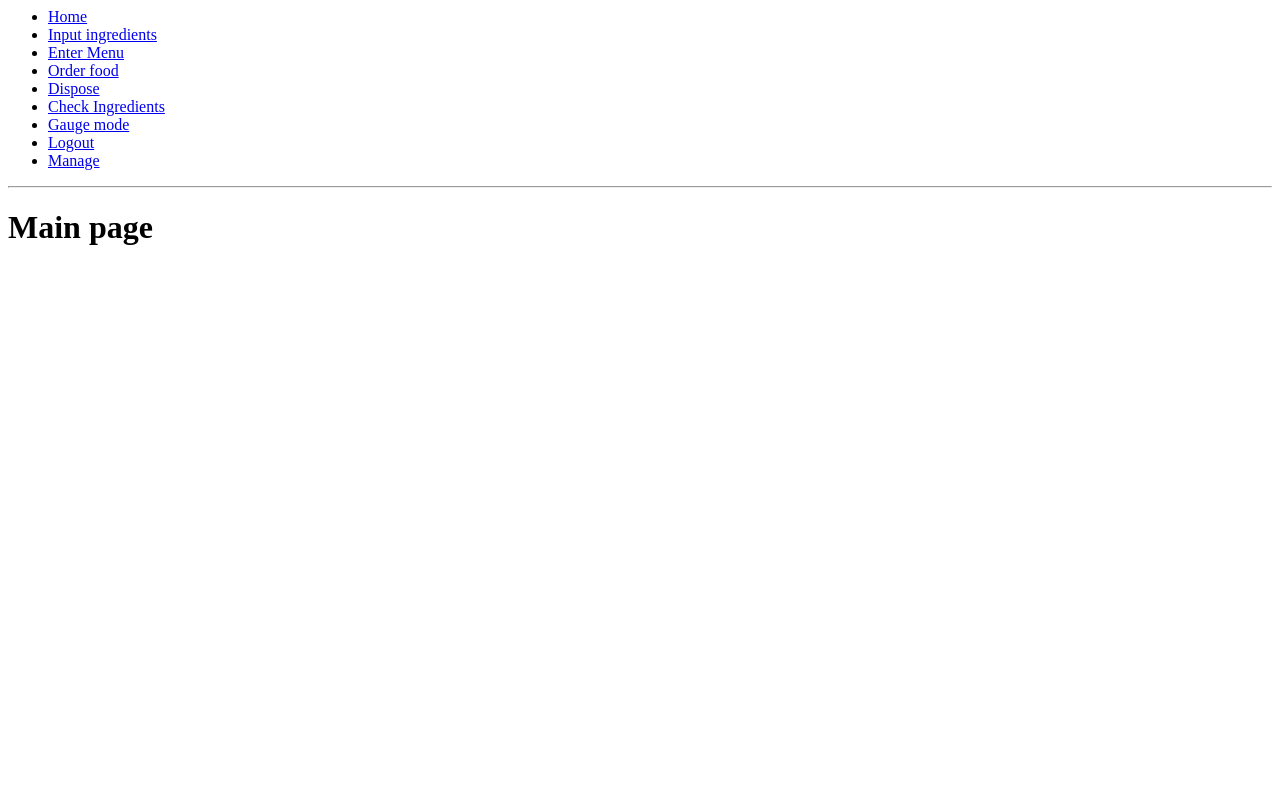
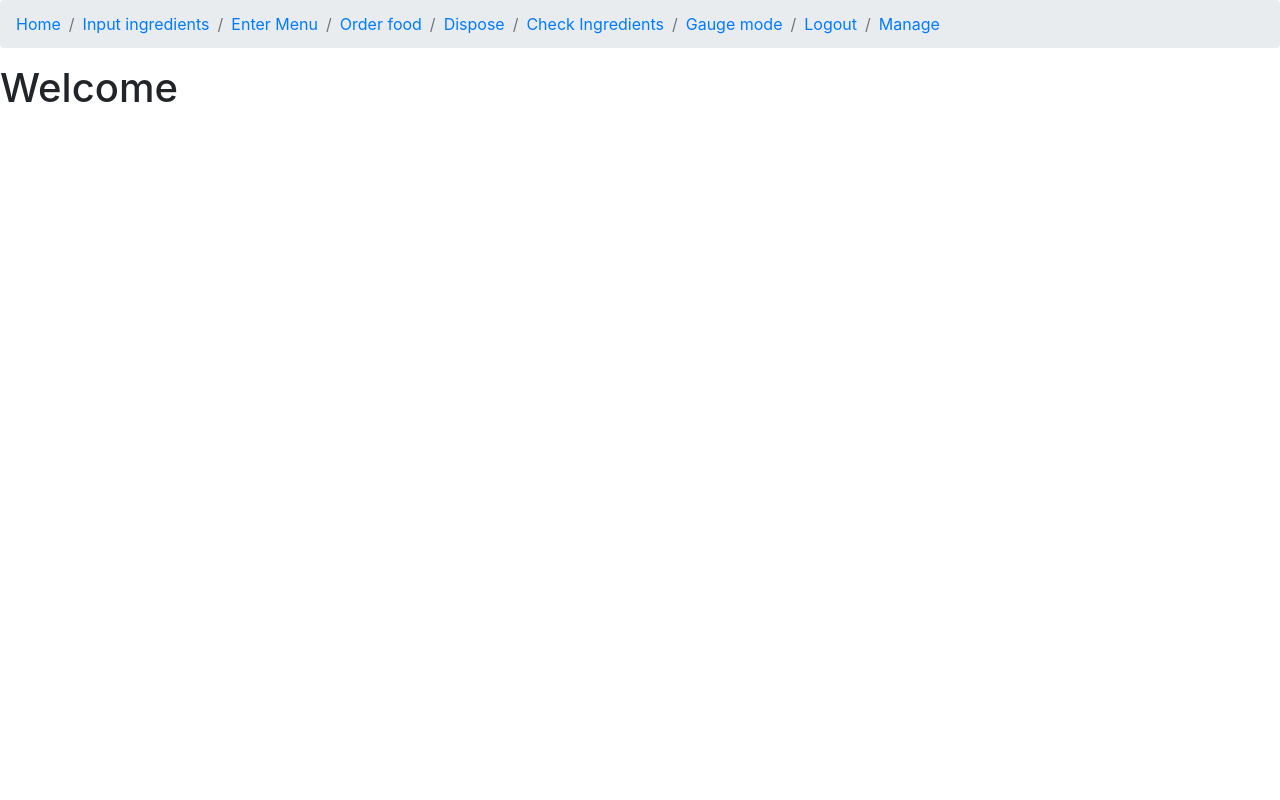
Before and after one commit to jerrylee17/CMPE131G9_Inventory, a Flask app: page /main in a window 1280 px wide. Run offline with Flask 2, Linux system fonts and the light colour scheme; parts of the project's set-up code (start-up, migrations or seed data) failed here and were passed over; some libraries are stand-ins or nearby versions.

Commit message:
CSS Features

```diff
--- /dev/null
+++ b/app/static/styles/main.css
@@ -0,0 +1,9 @@
+body {
+    background-image: url("Main.jpg");
+    width: 100%;
+    height:100%;
+    background-size: cover;
+    background-position: center center;
+    background-repeat: no-repeat;
+    background: rgba(255, 255, 255, 0.3);
+}
--- a/app/templates/login.html
+++ b/app/templates/login.html
@@ -1,6 +1,8 @@
 <div id = "loginpage">
 	<head>
 		<link rel="stylesheet" type= "text/css" href= "{{ url_for('static',filename='styles/login.css') }}"></link>
+    	<link rel="stylesheet" href="https://stackpath.bootstrapcdn.com/bootstrap/4.3.1/css/bootstrap.min.css" integrity="sha384-ggOyR0iXCbMQv3Xipma34MD+dH/1fQ784/j6cY/iJTQUOhcWr7x9JvoRxT2MZw1T" crossorigin="anonymous">
+    	<script src="https://stackpath.bootstrapcdn.com/bootstrap/4.3.1/js/bootstrap.min.js" integrity="sha384-JjSmVgyd0p3pXB1rRibZUAYoIIy6OrQ6VrjIEaFf/nJGzIxFDsf4x0xIM+B07jRM" crossorigin="anonymous"></script>
 	</head>
 
 	<h1>
--- a/app/templates/main.html
+++ b/app/templates/main.html
@@ -1,6 +1,7 @@
 {% extends "nav.html" %}
 
 {% block content %}
-    <h1>Main page</h1>
+
+    <h1>Welcome</h1>
 
 {% endblock %}
--- a/app/templates/nav.html
+++ b/app/templates/nav.html
@@ -1,21 +1,28 @@
 <html>
     <head>
-
+        <link rel="stylesheet" type= "text/css" href= "{{ url_for('static',filename='styles/main.css') }}"></link>
+        <link rel="stylesheet" href="https://stackpath.bootstrapcdn.com/bootstrap/4.3.1/css/bootstrap.min.css" integrity="sha384-ggOyR0iXCbMQv3Xipma34MD+dH/1fQ784/j6cY/iJTQUOhcWr7x9JvoRxT2MZw1T" crossorigin="anonymous">
+        <script src="https://stackpath.bootstrapcdn.com/bootstrap/4.3.1/js/bootstrap.min.js" integrity="sha384-JjSmVgyd0p3pXB1rRibZUAYoIIy6OrQ6VrjIEaFf/nJGzIxFDsf4x0xIM+B07jRM" crossorigin="anonymous"></script>
     </head>
+    <head1 class = "card-transparent">
+        <div class="card-block special-card" style="background-color: rgba(245, 245, 245, 0.4); ">
+        <link rel="stylesheet" type= "text/css" href= "{{ url_for('static',filename='styles/main.css') }}"></link>
+        </div>
+    </head1>
     <body>
-            <ul>
-                <li><a href="/">Home</a></li>
-                <li><a href="/delivered">Input ingredients</a></li>
-                <li><a href="/makemenu">Enter Menu</a></li>
-                <li><a href="/order">Order food</a></li>
-                <li><a href="/dispose">Dispose</a></li>
-                <li><a href="/stock">Check Ingredients</a></li>
-                <li><a href="/gauge">Gauge mode</a></li>
-                <li><a href="/logout">Logout</a></li>
-                <li><a href="/manage">Manage</a></li>
+        <nav aria-label="breadcrumb">
+            <ol class = "breadcrumb">
+                <li class="breadcrumb-item"><a href="/">Home</a></li>
+                <li class="breadcrumb-item"><a href="/delivered">Input ingredients</a></li>
+                <li class="breadcrumb-item"><a href="/makemenu">Enter Menu</a></li>
+                <li class="breadcrumb-item"><a href="/order">Order food</a></li>
+                <li class="breadcrumb-item"><a href="/dispose">Dispose</a></li>
+                <li class="breadcrumb-item"><a href="/stock">Check Ingredients</a></li>
+                <li class="breadcrumb-item"><a href="/gauge">Gauge mode</a></li>
+                <li class="breadcrumb-item"><a href="/logout">Logout</a></li>
+                <li class="breadcrumb-item"><a href="/manage">Manage</a></li>
             </ul>
-            <hr>
-
+        </nav>
             {% with messages = get_flashed_messages()%}
                 {%if messages%}
 
```
Also changed, not shown: app/static/styles/Main.jpg (added).
